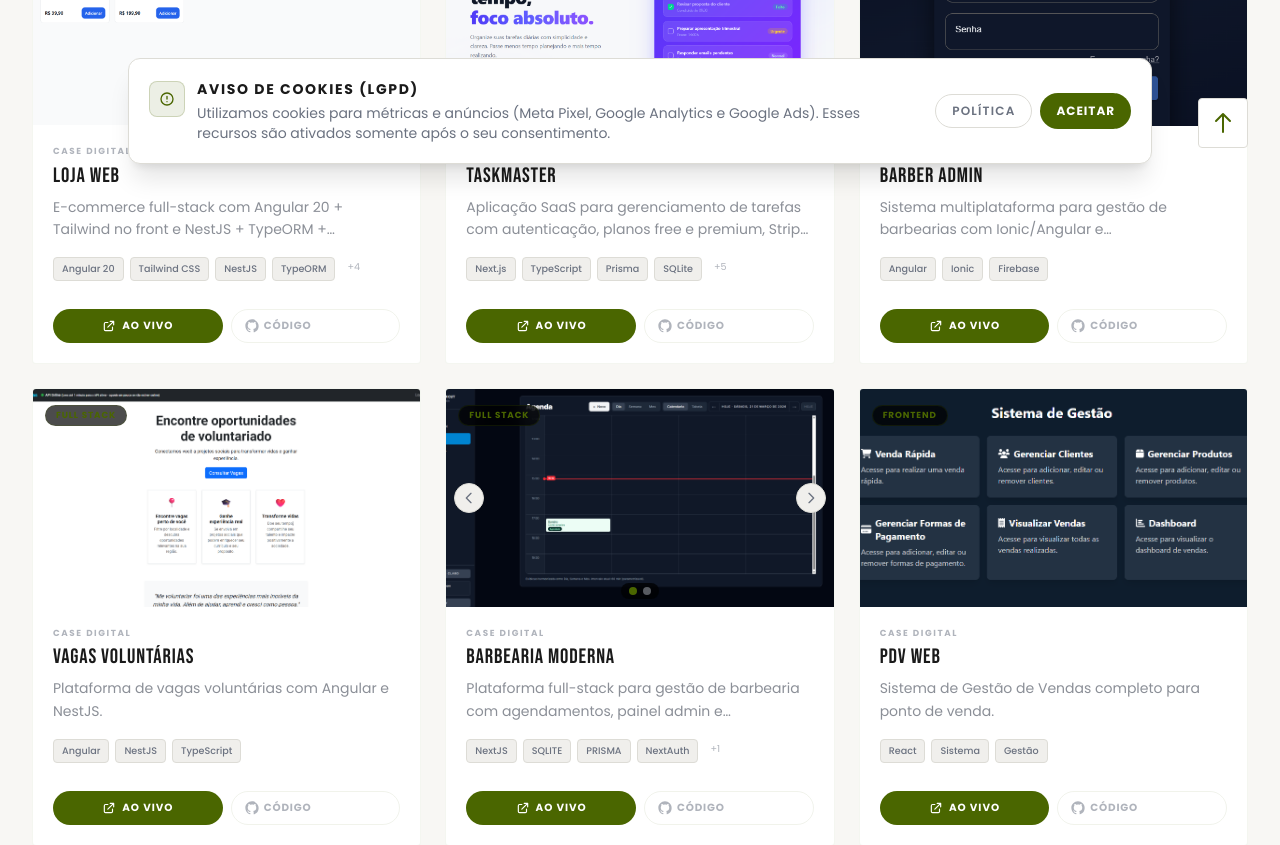
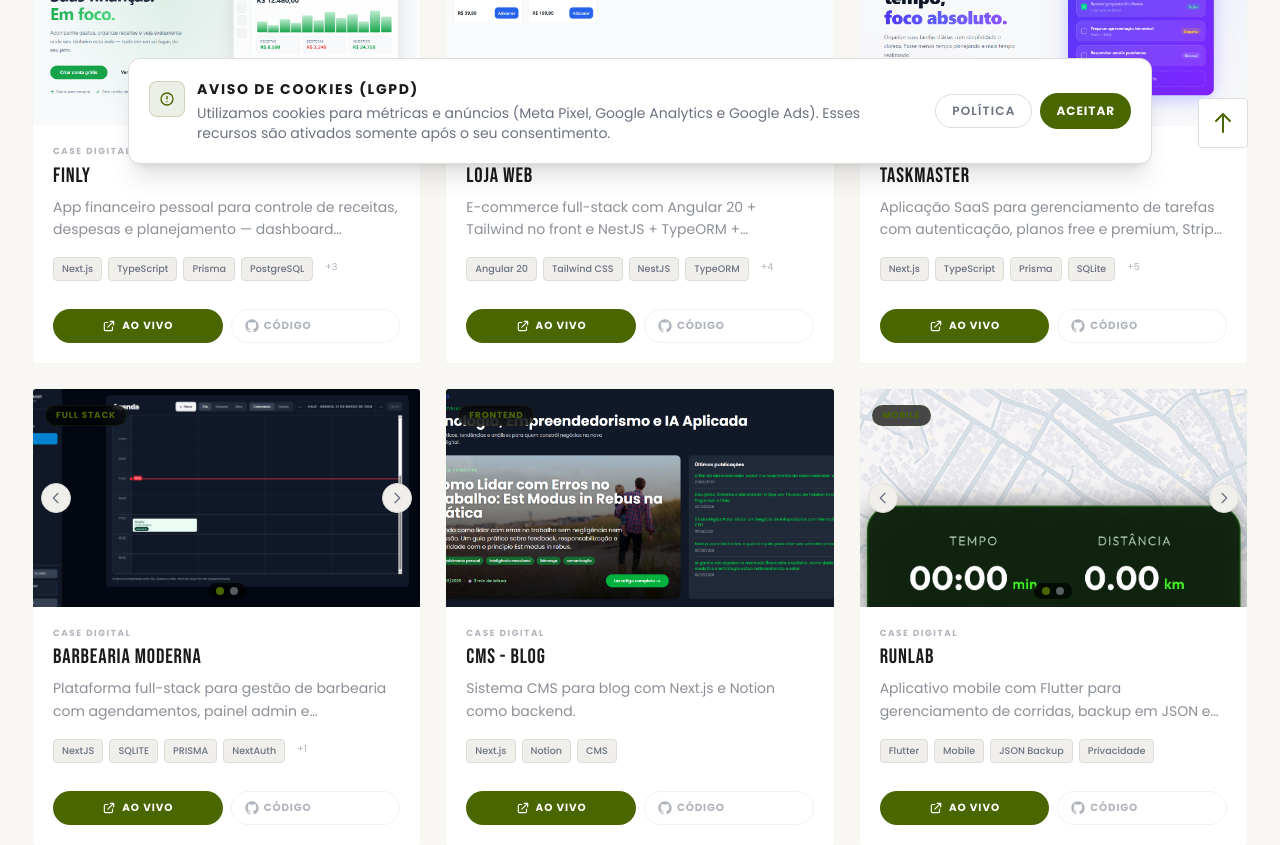
Before and after one commit to juliano340/site-vercel, a Next.js app: page /components/Portfolio in a window 1280 px wide. Shown: the part 620-1465 px from the top of the page. Built offline with nearby package versions, Linux system fonts and the light colour scheme.

Commit message:
feat: add Finly project, remove Barber Admin/Vagas Voluntárias/PDV Web

```diff
--- a/src/pages/components/Portfolio.js
+++ b/src/pages/components/Portfolio.js
@@ -2,6 +2,15 @@ import React, { useEffect, useState } from 'react';
 import Image from 'next/image';
 
 const projects = [
+  {
+    title: 'Finly',
+    description: 'App financeiro pessoal para controle de receitas, despesas e planejamento — dashboard interativo com gráficos e categorização inteligente.',
+    imageUrl: '/images/finly.png',
+    projectUrl: 'https://finly.juliano340.com/',
+    repoUrl: 'https://github.com/juliano340/finly',
+    tags: ['Next.js', 'TypeScript', 'Prisma', 'PostgreSQL', 'Auth.js', 'Tailwind CSS', 'Stripe'],
+    category: 'fullstack',
+  },
   {
     title: 'Loja Web',
     description: 'E-commerce full-stack com Angular 20 + Tailwind no front e NestJS + TypeORM + PostgreSQL + JWT + Stripe no back.',
@@ -22,24 +31,6 @@ const projects = [
     category: 'fullstack',
   },
   {
-    title: 'Barber Admin',
-    description: 'Sistema multiplataforma para gestão de barbearias com Ionic/Angular e Firebase/Firestore.',
-    imageUrl: '/images/barberadmin.png',
-    projectUrl: 'https://barber.juliano340.com/',
-    repoUrl: 'https://github.com/juliano340/barber-admin',
-    tags: ['Angular', 'Ionic', 'Firebase'],
-    category: 'fullstack',
-  },
-  {
-    title: 'Vagas Voluntárias',
-    description: 'Plataforma de vagas voluntárias com Angular e NestJS.',
-    imageUrl: '/images/VagasVoluntarias.png',
-    projectUrl: 'https://vagas.juliano340.com/',
-    repoUrl: 'https://github.com/juliano340/vagas-voluntarias',
-    tags: ['Angular', 'NestJS', 'TypeScript'],
-    category: 'fullstack',
-  },
-  {
     title: 'Barbearia Moderna',
     description: 'Plataforma full-stack para gestão de barbearia com agendamentos, painel admin e automações via WhatsApp.',
     imageUrl: '/images/j-flix.png',
@@ -48,15 +39,6 @@ const projects = [
     repoUrl: 'https://github.com/juliano340/webapp',
     tags: ['NextJS', 'SQLITE', 'PRISMA', 'NextAuth', 'WhatsApp BOT'],
     category: 'fullstack',
-  },
-  {
-    title: 'PDV Web',
-    description: 'Sistema de Gestão de Vendas completo para ponto de venda.',
-    imageUrl: '/images/pdv.png',
-    projectUrl: 'https://pdv-juliano340s-projects.vercel.app/',
-    repoUrl: 'https://github.com/juliano340/pdv',
-    tags: ['React', 'Sistema', 'Gestão'],
-    category: 'frontend',
   },
   {
     title: 'CMS - BLOG',
```
Also changed, not shown: public/images/finly.png (added).
